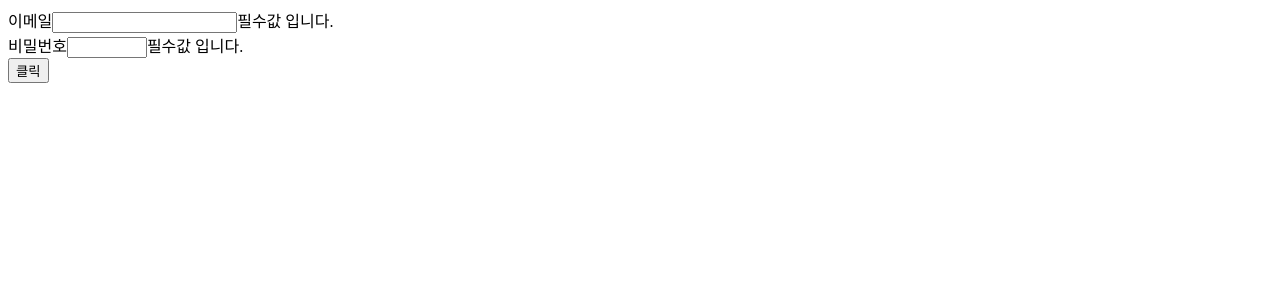
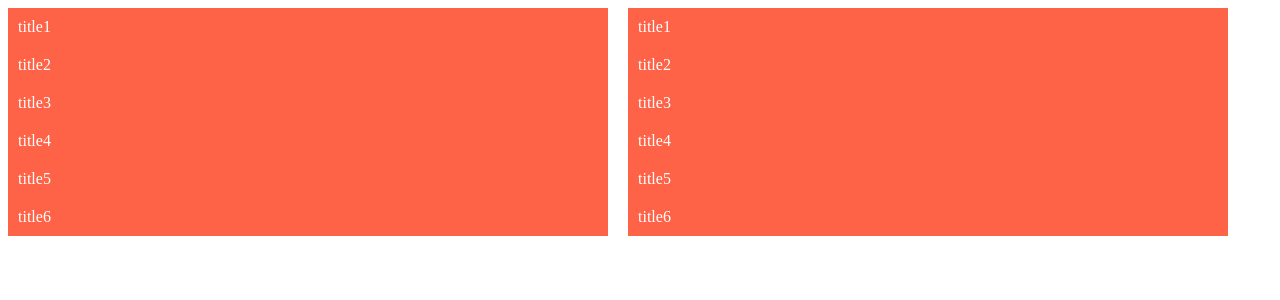
Before and after one commit to hsw824/next-ds, a React (Vite) app: page / in a window 1280 px wide. Shown: the top 300 px of the page. Built offline with nearby package versions, Linux system fonts and the light colour scheme.

Commit message:
Feat: 아코디언 SRP에 맞게 로직 변경

```diff
--- a/src/App.tsx
+++ b/src/App.tsx
@@ -1,29 +1,70 @@
-import Form from './components/Form';
+import Root from './components/Accordion/index';
+
+const data = [
+  {
+    id: '1',
+    title: 'title1',
+    content:
+      't is a long established fact that a reader will be distracted by the readable content of a page when looking at its layout. The point of using Lorem Ipsum is that it has a more-or-less normal distribution of letters, as opposed to using is a long established fact that a reader will be distracted by the readable content of a page when looking at its layout. The point of using Lorem Ipsum is that it has a more-or-less normal distribution of letters, as opposed to using is a long established fact that a reader will be distracted by the readable content of a page when looking at its layout. The point of using Lorem Ipsum is that it has a more-or-less normal distribution of letters, as opposed to using ',
+  },
+  {
+    id: '2',
+    title: 'title2',
+    content:
+      't is a long established fact that a reader will be distracted by the readable content of a page when looking at its layout. The point of using Lorem Ipsum is that it has a more-or-less normal distribution of letters, as opposed to using ',
+  },
+  {
+    id: '3',
+    title: 'title3',
+    content:
+      't is a long established fact that a reader will be distracted by the readable content of a page when looking at its layout. The point of using Lorem Ipsum is that it has a more-or-less normal distribution of letters, as opposed to using ',
+  },
+  {
+    id: '4',
+    title: 'title4',
+    content:
+      't is a long established fact that a reader will be distracted by the readable content of a page when looking at its layout. The point of using Lorem Ipsum is that it has a more-or-less normal distribution of letters, as opposed to using ',
+  },
+  {
+    id: '5',
+    title: 'title5',
+    content:
+      't is a long established fact that a reader will be distracted by the readable content of a page when looking at its layout. The point of using Lorem Ipsum is that it has a more-or-less normal distribution of letters, as opposed to using ',
+  },
+  {
+    id: '6',
+    title: 'title6',
+    content:
+      't is a long established fact that a reader will be distracted by the readable content of a page when looking at its layout. The point of using Lorem Ipsum is that it has a more-or-less normal distribution of letters, as opposed to using ',
+  },
+];
 
 function App() {
   return (
-    <div>
-      <Form noValidate>
-        <Form.Field name="email">
-          <Form.Label>이메일</Form.Label>
-          <Form.Control asChild>
-            <input type="text" required pattern="[0-9]{8}" />
-          </Form.Control>
-          <Form.Message match="valueMissing" />
-          <Form.Message match="patternMismatch">형식이 맞지 않습니다. 생년월일 8자로 적어주세요 yyyymmdd</Form.Message>
-        </Form.Field>
-        <Form.Field name="password">
-          <Form.Label>비밀번호</Form.Label>
-          <Form.Control asChild>
-            <input type="number" step={0.5} required min={10} max={100} />
-          </Form.Control>
-          <Form.Message match="valueMissing" />
-          <Form.Message match="stepMismatch">유효한 값은 0.5 단위입니다.</Form.Message>
-          <Form.Message match="rangeUnderflow">10보다 작으면 안됩니다.</Form.Message>
-          <Form.Message match="rangeOverflow">100보다 크면 안됩니다.</Form.Message>
-        </Form.Field>
-        <Form.Button>클릭</Form.Button>
-      </Form>
+    <div style={{ display: 'flex' }}>
+      <Root type="single">
+        {data.map((item) => {
+          return (
+            <Root.Item key={item.id}>
+              <Root.Trigger id={item.id}>{item.title}</Root.Trigger>
+              <Root.Content id={item.id}>{item.content}</Root.Content>
+            </Root.Item>
+          );
+        })}
+      </Root>
+
+      <Root type="multiple" style={{ marginLeft: '20px' }}>
+        {data.map((item) => {
+          return (
+            <Root.Item key={item.id}>
+              <Root.Trigger id={item.id}>{item.title}</Root.Trigger>
+              <Root.Content id={item.id} className="aa">
+                {item.content}
+              </Root.Content>
+            </Root.Item>
+          );
+        })}
+      </Root>
     </div>
   );
 }
--- a/src/components/Accordion/index.css
+++ b/src/components/Accordion/index.css
@@ -7,4 +7,5 @@
   background-color: tomato;
   padding: 10px;
   color: #fff;
+  cursor: pointer;
 }
--- a/src/components/Accordion/index.tsx
+++ b/src/components/Accordion/index.tsx
@@ -1,86 +1,101 @@
 import './index.css';
-import { ReactNode, useState } from 'react';
-import { MultipleProvider, useMultipleContext } from './MutipleContext';
-import { SingleProvider, useSingleContext } from './SingleContext';
+import { ReactNode, forwardRef, useState } from 'react';
+import createContext from '../../utils/createContext';
+import { Primitive } from '../Primitive';
+interface RootComponentType extends React.HTMLAttributes<HTMLDivElement> {
+  children: ReactNode;
+  type: 'single' | 'multiple';
+}
 
-const Root = ({ children, type }: { children: ReactNode; type: 'single' | 'multiple' }) => {
-  if (type === 'single') {
-    return <SingleAccordion>{children}</SingleAccordion>;
-  }
-  return <MultipleAccordion>{children}</MultipleAccordion>;
+interface ItemPropsType extends React.HTMLAttributes<HTMLDivElement> {
+  children: ReactNode;
+}
+
+interface AccordionItemProps extends React.HTMLAttributes<HTMLDivElement> {
+  children: ReactNode;
+  id: string;
+}
+
+interface SingleAccordionType {
+  currentId: string | null;
+  setCurrentId: React.Dispatch<React.SetStateAction<string | null>>;
+}
+
+interface MultipleAccordionType {
+  selectedList: string[];
+  setSelectedList: React.Dispatch<React.SetStateAction<string[]>>;
+}
+
+type AccordionContextType = SingleAccordionType | MultipleAccordionType;
+
+type AccordionComponentType = React.ForwardRefExoticComponent<
+  RootComponentType & React.RefAttributes<HTMLDivElement>
+> & {
+  Item: React.ForwardRefExoticComponent<ItemPropsType & React.RefAttributes<HTMLDivElement>>;
+  Trigger: React.ForwardRefExoticComponent<AccordionItemProps & React.RefAttributes<HTMLDivElement>>;
+  Content: React.ForwardRefExoticComponent<AccordionItemProps & React.RefAttributes<HTMLDivElement>>;
 };
 
-const SingleAccordion = ({ children }: { children: ReactNode }) => {
+const [Provider, useContext] = createContext<AccordionContextType>('accordion', null);
+
+const Root = forwardRef<HTMLDivElement, RootComponentType>(({ children, type, ...props }, ref) => {
   const [currentId, setCurrentId] = useState<string | null>(null);
+  const [selectedList, setSelectedList] = useState<string[]>([]);
 
+  const contextValue: AccordionContextType =
+    type === 'single' ? { currentId, setCurrentId } : { selectedList, setSelectedList };
   return (
-    <SingleProvider contextValue={{ currentId, setCurrentId }}>
-      <div className="container">{children}</div>
-    </SingleProvider>
+    <Provider contextValue={contextValue}>
+      <Primitive.div className="container" {...props} ref={ref}>
+        {children}
+      </Primitive.div>
+    </Provider>
   );
-};
+}) as AccordionComponentType;
 
-const MultipleAccordion = ({ children }: { children: ReactNode }) => {
-  const [selectedList, setSelectedList] = useState<string[]>([]);
+const Item = forwardRef<HTMLDivElement, ItemPropsType>(({ children, ...props }, ref) => {
   return (
-    <MultipleProvider contextValue={{ selectedList, setSelectedList }}>
-      <div className="container">{children}</div>
-    </MultipleProvider>
+    <Primitive.div ref={ref} {...props}>
+      {children}
+    </Primitive.div>
   );
-};
+});
 
-const Item = ({ children }: { children: ReactNode }) => {
-  return <div>{children}</div>;
-};
-
-const Trigger = ({ children, id }: { children: ReactNode; id: string }) => {
-  const singleContext = useSingleContext();
-  const multipleContext = useMultipleContext();
-
-  const handleSingleToggle = () => {
-    if (!singleContext) return;
-    const { setCurrentId } = singleContext;
-    setCurrentId((prev) => (prev === id ? null : id));
-  };
-
-  const handleMultiToggle = () => {
-    if (!multipleContext) return;
-    const { selectedList, setSelectedList } = multipleContext;
-    const open = selectedList.includes(id);
-    setSelectedList(open ? selectedList.filter((item) => item !== id) : [...selectedList, id]);
-  };
+const Trigger = forwardRef<HTMLDivElement, AccordionItemProps>(({ children, id, ...props }, ref) => {
+  const context = useContext();
 
   const handleToggle = () => {
-    if (singleContext) return handleSingleToggle();
-    handleMultiToggle();
+    if ('currentId' in context) {
+      context.setCurrentId((prev) => (prev === id ? null : id));
+    } else {
+      context.setSelectedList((prev) => (prev.includes(id) ? prev.filter((item) => item !== id) : [...prev, id]));
+    }
   };
   return (
-    <div className="title" onClick={handleToggle}>
+    <Primitive.div className="title" onClick={handleToggle} ref={ref} {...props}>
       {children}
-    </div>
+    </Primitive.div>
   );
-};
+});
 
-const Content = ({ children, id }: { children: ReactNode; id: string }) => {
-  const singleContext = useSingleContext();
-  const multipleContext = useMultipleContext();
+const Content = forwardRef<HTMLDivElement, AccordionItemProps>((props, ref) => {
+  const { children, id, style, ...contentProps } = props;
 
-  const isOpen = singleContext ? singleContext.currentId === id : multipleContext.selectedList.includes(id);
+  const context = useContext();
+  const isOpen = 'currentId' in context ? context.currentId === id : context.selectedList.includes(id);
 
+  const basicStyle: React.CSSProperties = {
+    overflowY: 'hidden',
+    maxHeight: isOpen ? '100vh' : '0',
+    transition: 'all 0.3s',
+  };
+  const mergeStyle = style ? { ...style, ...basicStyle } : basicStyle;
   return (
-    <div
-      role="button"
-      className="content"
-      style={{
-        overflowY: 'hidden',
-        maxHeight: isOpen ? '100vh' : '0',
-        transition: 'all 0.3s',
-      }}
-    >
+    <Primitive.div role="button" className="content" style={mergeStyle} ref={ref} {...contentProps}>
       {children}
-    </div>
+    </Primitive.div>
   );
-};
+});
 
 Root.Item = Item;
 Root.Trigger = Trigger;
```
Also changed, not shown: src/components/Accordion/MutipleContext.tsx (deleted, +0 -11 lines), src/components/Accordion/SingleContext.tsx (deleted, +0 -11 lines).
